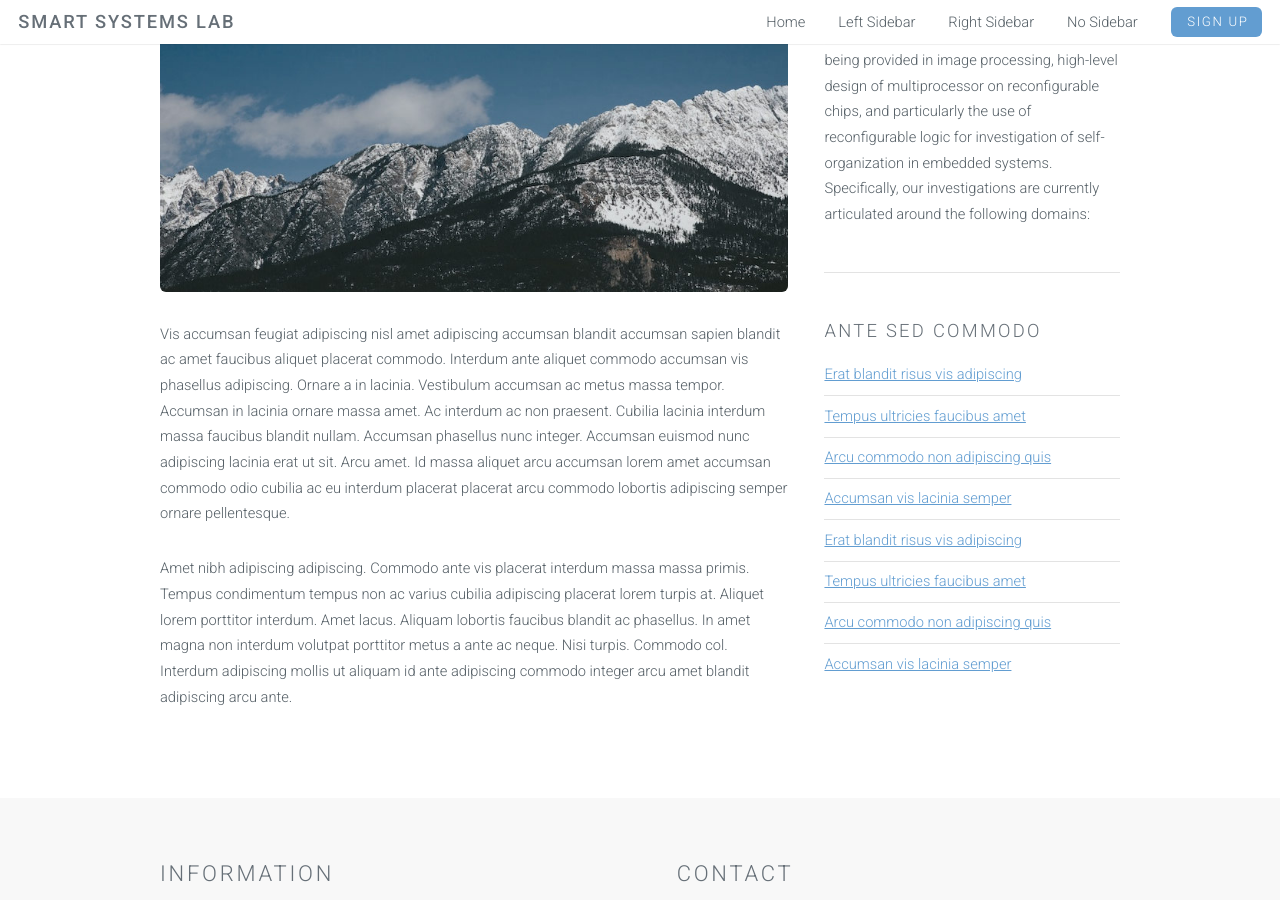
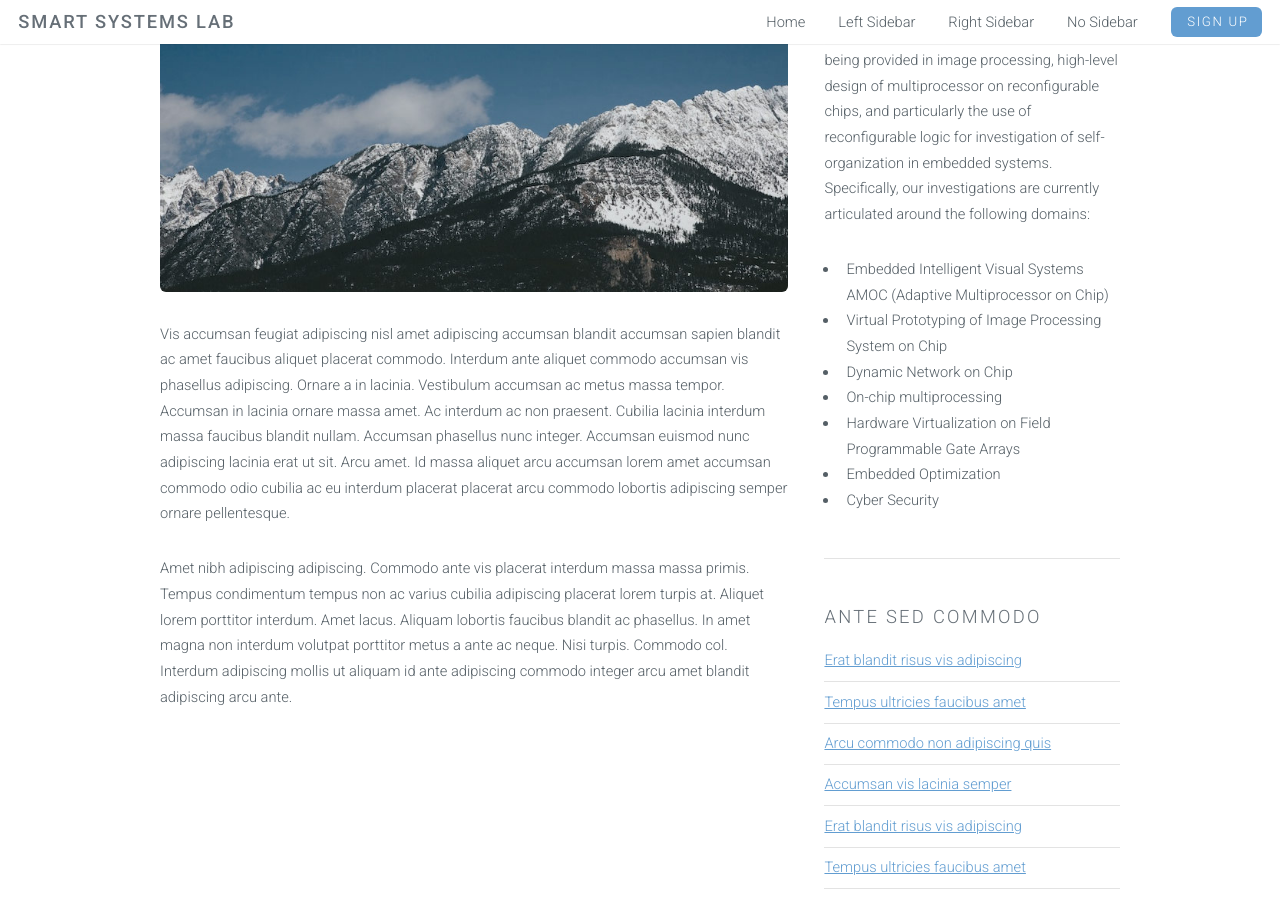
Before and after one commit to smartsystemslab-uf/smartsystemslab-uf.github.io, a Jekyll site: the page no-sidebar.html, which Jekyll copies as it is, in a window 1280 px wide and 900 px high, scrolled down 1810 px. Built offline with Jekyll 4.4.1, drawn with Linux system fonts in a browser that asks for light colours.

Commit message:
Adding content

```diff
--- a/no-sidebar.html
+++ b/no-sidebar.html
@@ -94,6 +94,15 @@
 						<section>
 							<h3>Magna massa blandit</h3>
 							<p>We seek changes in the ways solutions are being provided in image processing, high-level design of multiprocessor on reconfigurable chips, and particularly the use of reconfigurable logic for investigation of self-organization in embedded systems. Specifically, our investigations are currently articulated around the following domains:</p>
+							<ul>
+								<li>Embedded Intelligent Visual Systems AMOC (Adaptive Multiprocessor on Chip)</li>
+								<li>Virtual Prototyping of Image Processing System on Chip</li>
+								<li>Dynamic Network on Chip</li>
+								<li>On-chip multiprocessing</li>
+								<li>Hardware Virtualization on Field Programmable Gate Arrays</li>
+								<li>Embedded Optimization</li>
+								<li>Cyber Security</li>
+							</ul>
 						</section>
 						<hr />
 						<section>
```
